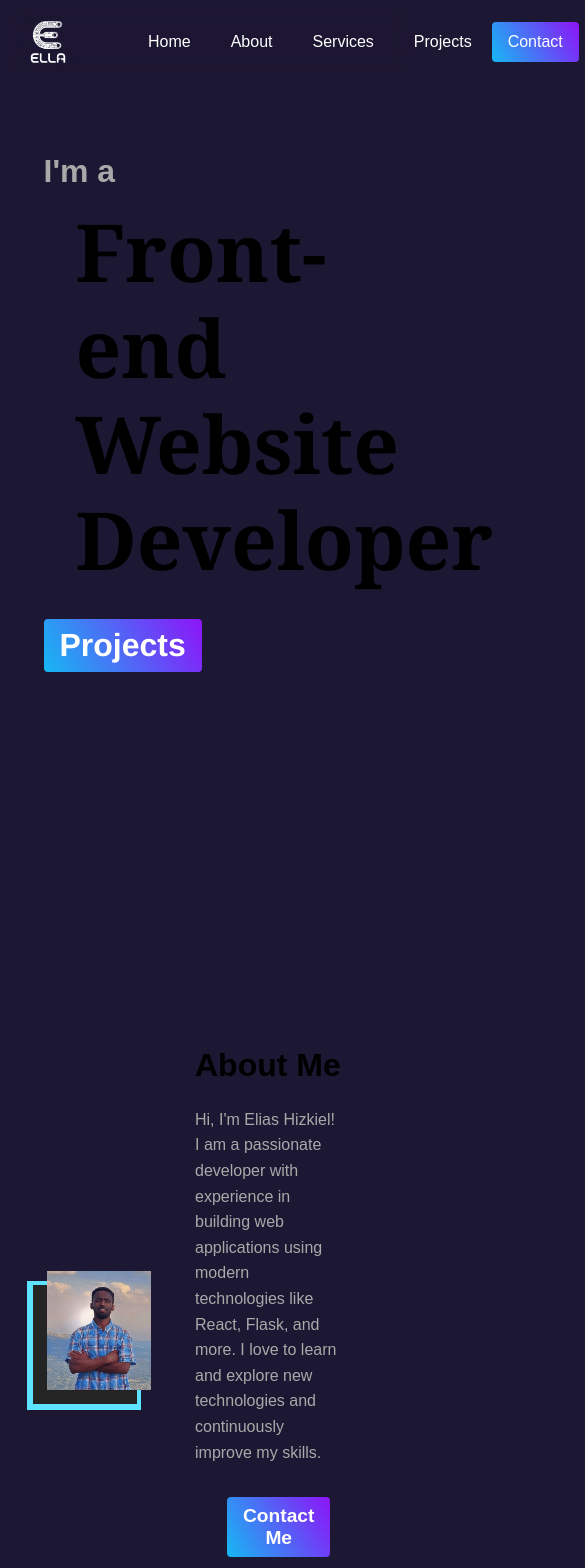
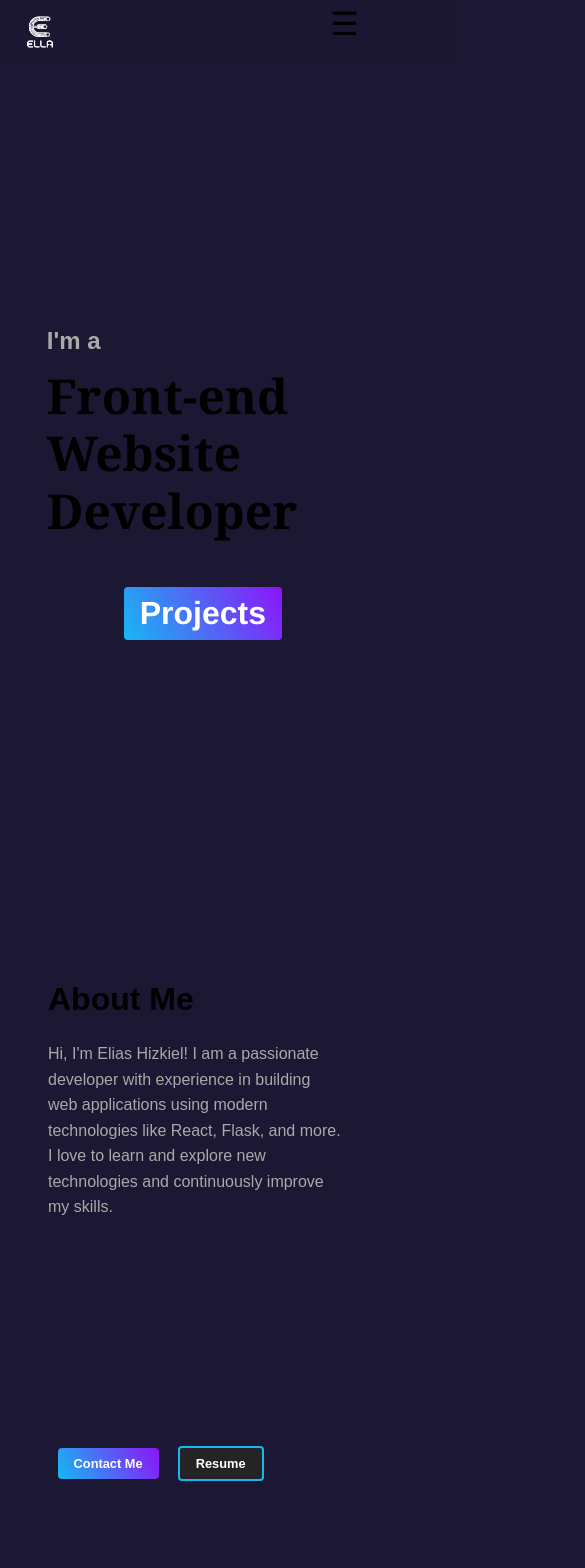
Before and after one commit to elijahizkiel/react-portfolio, a React (Vite) app: page / in a window 390 px wide. Shown: the top 1568 px of the page, 585 px wide, since content can reach past the window. Built offline with nearby package versions, Linux system fonts and the light colour scheme.

Commit message:
add responsiveness and typing animation for about section

```diff
--- a/src/components/About.jsx
+++ b/src/components/About.jsx
@@ -1,6 +1,7 @@
 import React from "react";
 import { Link } from "react-scroll";
 import Button from "./Button";
+import { TypeAnimation } from "react-type-animation";
 
 const About = ({ img }) => {
   return (
@@ -8,12 +9,16 @@ const About = ({ img }) => {
       <img className="about-img" src={img} />
       <div className="description">
         <h2>About Me</h2>
-        <p>
-          Hi, I'm Elias Hizkiel! I am a passionate developer with experience in
+        <TypeAnimation
+          className="par"
+          sequence={[`Hi, I'm Elias Hizkiel! I am a passionate developer with experience in
           building web applications using modern technologies like React, Flask,
           and more. I love to learn and explore new technologies and
-          continuously improve my skills.
-        </p>
+          continuously improve my skills.`, 1000, " "]}
+          speed={75}
+          repeat={Infinity}
+          deletionSpeed={50}
+        />
         <Link to="contact" smooth={true} duration={500}>
           <Button className={"btn btn-primary"}>Contact Me</Button>
         </Link>
--- a/src/components/FormSendMail.jsx
+++ b/src/components/FormSendMail.jsx
@@ -31,7 +31,7 @@ function FormSendMail({ publicKey, templateId, serviceId }) {
 
       <div className="email">
         <label htmlFor="user_email">Email:</label>
-        <input type="email" id="user_mail" name="user_email" required />
+        <input type="email" id="user_email" name="user_email" required />
       </div>
 
       <div className="subject">
--- a/src/components/Header.jsx
+++ b/src/components/Header.jsx
@@ -1,12 +1,30 @@
+import { useEffect, useRef, useState } from "react";
 import { Link } from "react-scroll";
 export default function Header({ links, logo }) {
+  const [hidden, setHidden] = useState(window.innerWidth < 780);
+  useEffect(() => {
+    const handleResize=()=>{
+      setHidden(window.innerWidth < 780);
+    }
+    window.addEventListener('resize', handleResize);
+    return ()=>{
+      window.removeEventListener('resize',handleResize);
+    }
+  }, []);
+  const navList = useRef();
+  const toggleMenu = () => {
+    setExpanded((prev) => !prev);
+    navList.current.classList.toggle("not-expanded");
+  };
+  const [expanded, setExpanded] = useState(false);
   return (
     <header className="header">
       <div className="logo">
         <img src={logo} alt="logo" />
       </div>
-      <nav>
-        <ul>
+      {!hidden ? (
+        <nav className="nav horizontal-list">
+          <ul className="nav-links ">
             {links?.map((link) => (
               <li key={link.id}>
                 <Link
@@ -29,6 +47,52 @@ export default function Header({ links, logo }) {
             Contact
           </Link>
         </nav>
+      ) : (
+        <nav className={"nav vertical-list"}>
+          {!expanded ? (
+            <div className="hamburger-menu toggle-btn" onClick={toggleMenu}>
+              &#9776;
+            </div>
+          ) : (
+            <div className="close-menu toggle-btn" onClick={toggleMenu}>
+              &#10006;
+            </div>
+          )}
+          <ul
+            ref={navList}
+            className={"nav-links vertical-list not-expanded"}
+            aria-expanded={expanded}
+            onClick={() => {
+              if (expanded === "true") {
+                toggleMenu();
+              }
+            }}
+          >
+            {links?.map((link) => (
+              <li key={link.id}>
+                <Link
+                  to={link.url}
+                  smooth={true}
+                  duration={500}
+                  activeClass="active"
+                  className="nav-link"
+                  onClick={toggleMenu}
+                >
+                  {link.text}
+                </Link>
+              </li>
+            ))}
+            <Link
+              className="btn btn-primary"
+              to="contact"
+              smooth={true}
+              duration={500}
+            >
+              Contact
+            </Link>
+          </ul>
+        </nav>
+      )}
     </header>
   );
 }
--- a/src/index.css
+++ b/src/index.css
@@ -14,9 +14,14 @@
   box-sizing: border-box;
   overflow-x: hidden;
 }
+html {
+  padding: 0;
+}
 
 body {
   font-family: "Poppins", "Serial", sans-serif;
+  padding: 0;
+  margin: 0;
 }
 
 main {
@@ -43,7 +48,8 @@ main {
   height: 4rem;
   width: auto;
 }
-nav {
+
+.horizontal-list {
   height: fit-content;
   display: flex;
   justify-content: space-around;
@@ -52,19 +58,19 @@ nav {
   color: #fff;
 }
 
-nav ul {
+.horizontal-list ul {
   display: flex;
   justify-content: space-between;
   list-style: none;
 }
 
-nav ul li {
+.horizontal-list ul li {
   margin: 0 1rem;
   cursor: pointer;
   padding: 0.1rem 0.25rem;
 }
 
-nav ul li:hover {
+.horizontal-list ul li:hover {
   background-color: #5de3fe;
   border-radius: 5px;
 }
@@ -93,8 +99,7 @@ nav ul li:hover {
 .hero {
   display: flex;
   flex-direction: column;
-  /* justify-content: space-around; */
-  margin: 1.5rem 0;
+  margin: 2rem 0;
   height: 80vh;
   padding: 3rem 1rem;
 }
@@ -103,7 +108,6 @@ nav ul li:hover {
   font: 900 5em/1.2 Georgia, "Times New Roman", Times, serif;
   width: 70%;
   margin: 0.5rem 2rem 2rem;
-  /* align-self: last baseline; */
 }
 
 .I-am {
@@ -141,9 +145,11 @@ nav ul li:hover {
   line-height: 1.6;
 }
 
-.about .description p {
+.about .description .par {
   margin-bottom: 1rem;
   color: #a9a9a9;
+  width: 100%;
+  display: block;
 }
 
 .about .description h2 {
@@ -343,3 +349,142 @@ nav ul li:hover {
   padding: 1rem;
   text-align: center;
 }
+@media (max-width: 768px) {
+  main {
+    padding: 0;
+  }
+  .header {
+    display: inline-flex;
+    justify-content: space-between;
+    align-items: flex-start;
+    padding-right: 6rem;
+    width: 90vw;
+  }
+  .logo img {
+    height: 3rem;
+    margin: 0.5rem;
+  }
+
+  .vertical-list {
+    display: block;
+    display: flex;
+    flex-direction: column;
+  }
+  .vertical-list ul li {
+    margin: 0 1rem;
+    cursor: pointer;
+    list-style: none;
+    padding: 0.5rem 0.25rem;
+    border-bottom: 1px solid #8d14f8;
+  }
+  .nav-link {
+    width: 100%;
+  }
+  .toggle-btn {
+    font-size: 2rem;
+    align-self: last baseline;
+    cursor: pointer;
+  }
+  .not-expanded {
+    display: none;
+  }
+  .btn {
+    font-size: 1rem;
+  }
+  .hero {
+    width: 100vw;
+    padding: 3rem 2vw;
+    align-items: center;
+    justify-content: center;
+  }
+  .I-am {
+    font-size: 1.5rem;
+    width: 80%;
+    text-align: left;
+  }
+  .hero p {
+    font-size: 3rem;
+    width: 80%;
+    margin: 0.5rem 0rem 3rem;
+  }
+  .about {
+    flex-direction: row-reverse;
+    justify-content: space-between;
+    height: fit-content;
+    padding: 1rem;
+  }
+  .about img {
+    height: auto;
+  }
+  .about .description {
+    width: 50%;
+    font-size: 1.2rem;
+    padding: 2rem 0rem;
+    margin: 1rem;
+  }
+  .about .par {
+    width:90%;
+    height: 45vh;
+  }
+  .about .btn {
+    display: inline-block;
+    font-size: 0.8rem;
+    width: fit-content;
+    margin: 0.6rem;
+  }
+  .services {
+    padding: 3rem;
+    height: fit-content;
+  }
+  .services-container {
+    width: 100%;
+  }
+  .card-service {
+    width: 90vw;
+  }
+  .projects {
+    padding: 3rem 1rem;
+  }
+  .project {
+    flex-direction: column-reverse;
+    align-items: center;
+  }
+  .project:nth-child(odd) {
+    flex-direction: column-reverse;
+  }
+  .project img {
+    width: 90%;
+  }
+  .card-project {
+    width: 80%;
+  }
+  .ellipses {
+    left: -12vw;
+    width: 120vw;
+  }
+  .ellipse-left,
+  .ellipse-right {
+    width: 20vh;
+    height: 20vh;
+  }
+  .contacts {
+    flex-direction: column;
+    border-radius: 7rem 7rem 0 0;
+    width: 100%;
+    left: -3vw;
+  }
+  .form-send-mail {
+    width: 90%;
+  }
+}
+@media (max-width: 430px) {
+  .about img {
+    display: none;
+  }
+  .about .description {
+    width: 100%;
+    font-size: 1rem;
+    padding: 1rem;
+    margin: 1rem;
+  }
+}
```
Also changed, not shown: 1 other file (tests, documents, lock files or other folders). Lines whose indentation alone changed are shown as unchanged.
